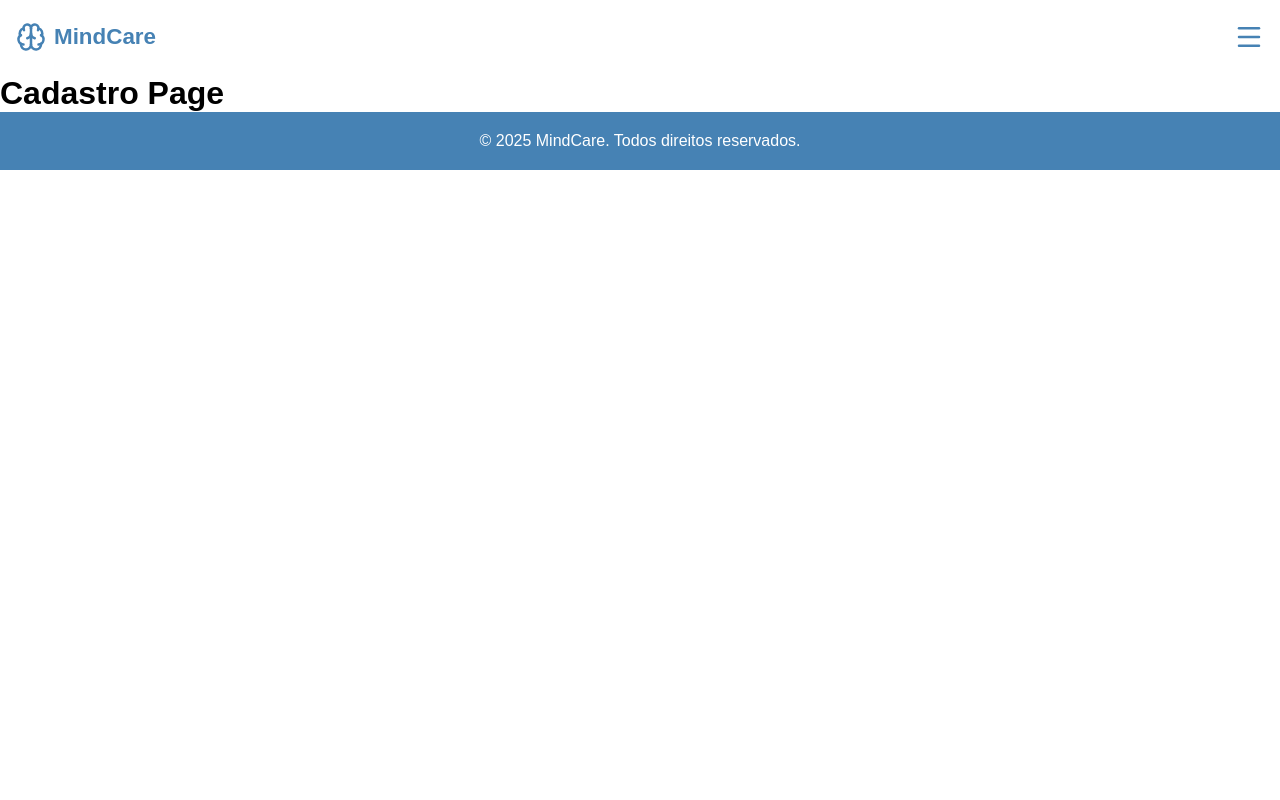
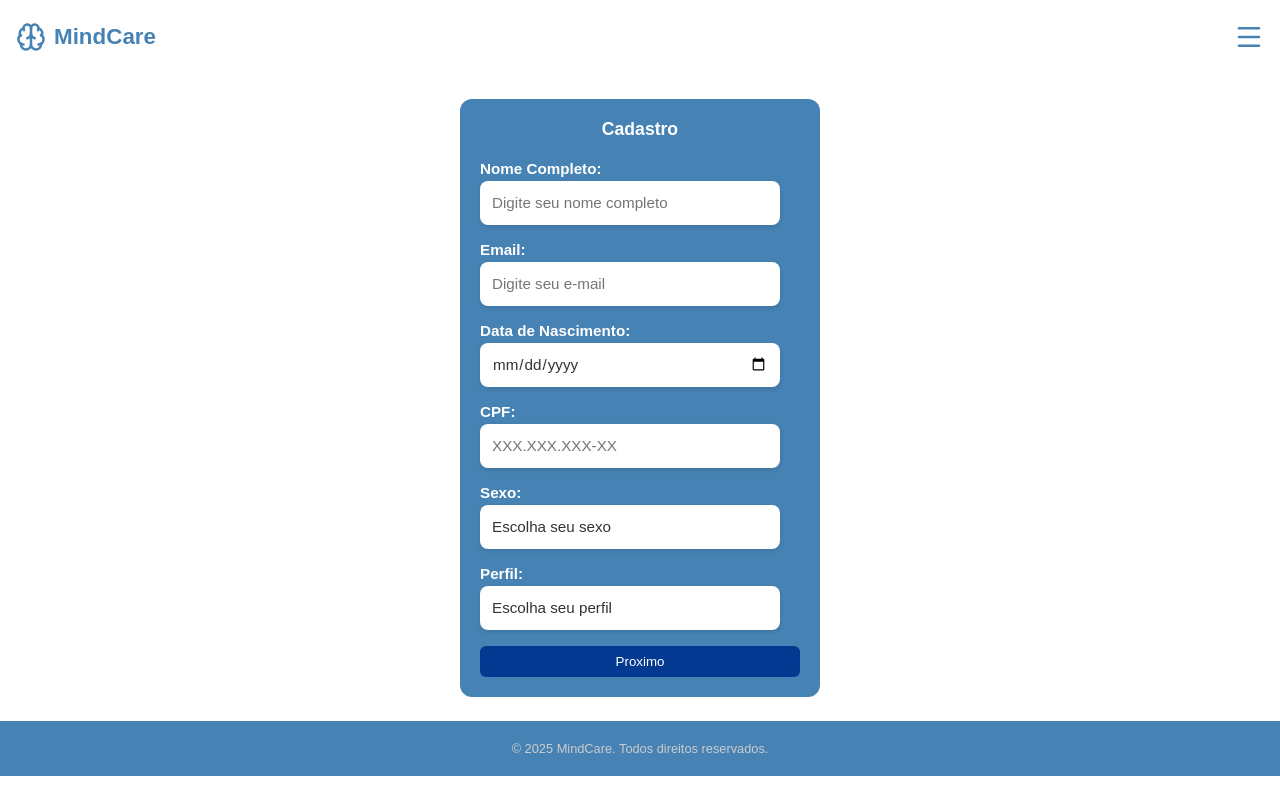
Before and after one commit to ProjetoBlocoADS/MindCareApp, a React (Vite) app in the folder app/: page /cadastro in a window 1280 px wide. Built offline with nearby package versions, Linux system fonts and the light colour scheme.

Commit message:
Componentes de Cadastro

```diff
--- a/app/src/pages/cadastro/Cadastro.jsx
+++ b/app/src/pages/cadastro/Cadastro.jsx
@@ -1,9 +1,105 @@
+import { useNavigate } from "react-router-dom";
 import "./cadastro.css"
+import BotaoPadrao from "../../componentes/btn/BotaoPadrao";
+import LogoMindCare from "../../componentes/logoMindCare/LogoMindCare";
 
-export default function Cadastro(){
-    return (
-        <div>
-            <h1>Cadastro Page</h1>
+
+
+import { useState } from "react";
+
+function Cadastro() {
+  const [perfil, setPerfil] = useState("");
+
+  return (
+    <div className="cadastro-container">
+      <div className="cadastro-content">
+        <h2 className="cadastro-title">Cadastro</h2>
+        <div className="login-email">
+          <h2>Nome Completo:</h2>
+          <input
+            className="campo-digitacao"
+            type="text"
+            placeholder="Digite seu nome completo"
+            required
+          />
         </div>
-    );
+
+        <div className="campo-formulario">
+          <h2>Email:</h2>
+          <input
+            className="campo-digitacao"
+            type="email"
+            placeholder="Digite seu e-mail"
+            required
+          />
+        </div>
+
+        <div className="campo-formulario">
+          <h2>Data de Nascimento:</h2>
+          <input className="campo-digitacao" type="date" required />
+        </div>
+
+        <div className="campo-formulario">
+          <h2>CPF:</h2>
+          <input
+            className="campo-digitacao"
+            type="text"
+            placeholder="XXX.XXX.XXX-XX"
+            required
+          />
+        </div>
+
+        <div className="campo-formulario">
+          <h2>Sexo:</h2>
+          <div className="checkbox-container">
+            <select name="sexo" id="sexo" className="campo-digitacao" required>
+              <option value="">Escolha seu sexo</option>
+              <option value="masculino">Masculino</option>
+              <option value="feminino">Feminino</option>
+              <option value="outro">Outro</option>
+            </select>
+          </div>
+        </div>
+
+        <div className="campo-formulario">
+          <h2>Perfil:</h2>
+          <div className="checkbox-container">
+            <select
+              name="perfil"
+              id="perfil"
+              className="campo-digitacao"
+              value={perfil}
+              onChange={(e) => setPerfil(e.target.value)}
+              required
+            >
+              <option value="">Escolha seu perfil</option>
+              <option value="psicologo">Psicólogo</option>
+              <option value="paciente">Paciente</option>
+            </select>
+          </div>
+
+          {perfil === "psicologo" && (
+            <div>
+              <br />
+              <h2>CRP:</h2>
+              <input
+                id="crp"
+                name="crp"
+                className="campo-digitacao"
+                type="text"
+                placeholder="Digite seu número de CRP"
+                required
+              />
+              <br />
+              <br />
+            </div>
+
+          )}
+        </div>
+          <BotaoPadrao children={"Proximo"} style={"botaoEscuro"}/>
+      </div>
+    </div>
+  );
 }
+
+export default Cadastro;
--- a/app/src/pages/cadastro/cadastro.css
+++ b/app/src/pages/cadastro/cadastro.css
@@ -0,0 +1,92 @@
+body {
+  margin: 0;
+  padding: 0;
+  background-color: #fff;
+  font-family: sans-serif;
+}
+
+.cadastro-title {
+  text-align: center;
+  font-size: 1.1rem;
+  font-family: sans-serif;
+}
+
+p {
+  text-align: center;
+  font-size: 0.8rem;
+  color: #ccc;
+}
+
+li {
+  font-size: 0.9rem;
+  text-align: start;
+}
+
+.cadastro-container {
+  background-color: #fff;
+  padding: 24px 16px;
+  border-radius: 12px;
+  display: flex;
+  justify-content: center;
+  align-items: center;
+}
+
+.cadastro-content {
+  background-color: steelblue;
+  padding: 20px;
+  border-radius: 12px;
+  display: flex;
+  flex-direction: column;
+  gap: 16px;
+  width: 100%;
+  max-width: 360px;
+  color: #fff;
+}
+
+h2,
+label {
+  font-size: 0.95rem;
+  margin-bottom: 4px;
+  text-align: left;
+}
+
+.campo-digitacao {
+  width: 300px;
+  height: 44px;
+  padding: 0 12px;
+  border: none;
+  border-radius: 8px;
+  font-size: 0.95rem;
+  box-shadow: 0 2px 4px rgba(0, 0, 0, 0.1);
+  transition: box-shadow 0.3s ease;
+  background-color: #fff;
+  color: #333;
+  appearance: none;
+}
+
+select.campo-digitacao {
+  appearance: none;
+  background-color: #fff;
+}
+
+.campo-digitacao:focus {
+  outline: none;
+  box-shadow: 0 0 0 2px #fff;
+}
+
+@media (max-width: 360px) {
+  .cadastro-content {
+    padding: 16px;
+    gap: 14px;
+  }
+
+  .campo-digitacao {
+    height: 42px;
+    font-size: 0.9rem;
+  }
+
+  h2,
+  label {
+    font-size: 0.9rem;
+  }
+}
```
Also changed, not shown: app/src/componentes/input/Input.jsx (added, +22 -0 lines).
